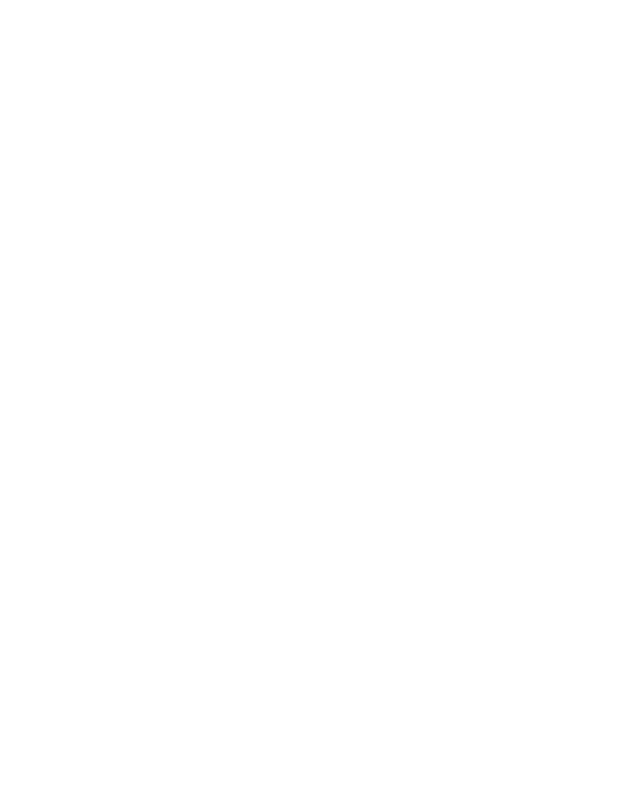
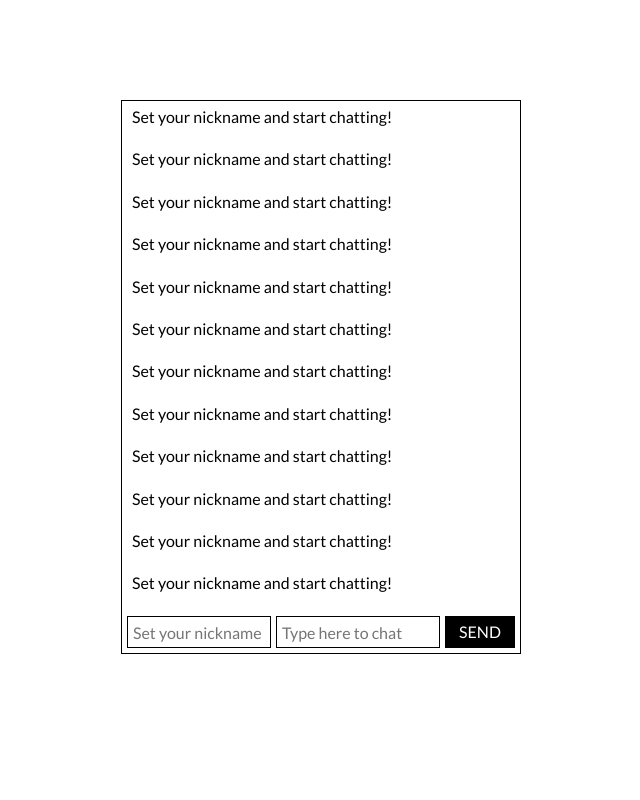
Before and after one commit to norbertpeity/chat, a plain HTML site: page index.html in a window 1280 px wide. Shown: the whole page, without its empty margins (319-959 px from the left). Drawn offline with Linux system fonts and the light colour scheme.

Commit message:
Created the layout and JS setup code to work with the app.

```diff
--- /dev/null
+++ b/css/main.css
@@ -0,0 +1,134 @@
+:root {
+    --primaryColor: #000;
+    --secondaryColor: #00f;
+    --textOnPrimary: #fff;
+    --textOnSecondary: #fff;
+    --errorColor: #f00;
+    --errorTextColor: #fff;
+}
+
+*,
+*::before,
+*::after {
+    box-sizing: border-box;
+}
+
+html {
+    font-size: 62.5%;
+}
+
+body {
+    font-family: Lato, sans-serif;
+    font-size: 1.6rem;
+    line-height: 1.4;
+}
+
+input[type=text],
+button {
+    font-family: Lato, sans-serif;
+    font-size: 1.6rem;
+    line-height: 1;
+}
+
+input[type=text] {
+    border: 1px solid var(--primaryColor);
+    transition: border-color .3s ease;
+    padding: 0 .5rem;
+}
+
+input[type=text]:focus {
+    border-color: var(--secondaryColor);
+    outline: none;
+}
+
+.chat {
+    border: 1px solid var(--primaryColor);
+    margin: 0 auto;
+    max-width: 100%;
+    padding: .5rem;
+    width: 40rem;
+}
+
+@media (min-width: 768px) {
+    .chat {
+        margin-top: 10rem;
+    }
+}
+
+.chat__messages {
+    /* display: flex; */
+    flex-direction: column;
+    height: 50rem;
+    justify-content: flex-end;
+    margin-bottom: 1rem;
+    padding: 0 .5rem;
+    overflow: auto;
+}
+
+.chat__messages::-webkit-scrollbar-track {
+    background-color: #ccc;
+}
+
+.chat__messages::-webkit-scrollbar {
+    width: 10px;
+    background-color: #ccc;
+}
+
+.chat__messages::-webkit-scrollbar-thumb {
+    background-color: var(--primaryColor);
+}
+
+.chat__message {
+    padding: 1rem 0;
+}
+
+.chat__message:first-child {
+    padding-top: 0;
+}
+
+.chat__message:last-child {
+    padding-bottom: 0;
+}
+
+.chat__message--reply {
+    align-self: flex-end;
+    text-align: right;
+}
+
+.chat__controls {
+    display: flex;
+}
+
+/* .chat__controls--focus-nickname .chat__nickname { flex-basis: 22rem; width: 22rem; }
+.chat__controls--focus-nickname .chat__input { flex-basis: 0; width: 0; }
+.chat__controls--focus-input .chat__nickname { flex-basis: 0; width: 0; }
+.chat__controls--focus-input .chat__input { flex-basis: 22rem; width: 22rem; } */
+
+.chat__nickname {
+    flex: 1 1 auto;
+    /* transition: width .3s ease, flex-basis .3s ease; */
+    width: 10rem;
+}
+
+.chat__input {
+    flex: 1 1 auto;
+    margin: 0 .5rem;
+    /* transition: width .3s ease, flex-basis .3s ease; */
+    width: 12rem;
+}
+
+.chat__send {
+    background-color: var(--primaryColor);
+    border: none;
+    color: var(--textOnPrimary);
+    cursor: pointer;
+    flex: 0 0 auto;
+    padding: .8rem 1rem;
+    text-transform: uppercase;
+    transition: background-color .3s ease;
+    width: 7rem;
+}
+
+.chat__send:hover {
+    background-color: var(--secondaryColor);
+}
--- a/index.html
+++ b/index.html
@@ -1,12 +1,51 @@
 <!DOCTYPE html>
 <html lang="en">
 <head>
-    <meta charset="UTF-8">
-    <meta name="viewport" content="width=device-width, initial-scale=1.0">
-    <meta http-equiv="X-UA-Compatible" content="ie=edge">
+    <meta charset="UTF-8" />
+    <meta name="viewport" content="width=device-width, initial-scale=1.0" />
+    <meta http-equiv="X-UA-Compatible" content="ie=edge" />
     <title>Chat</title>
+
+    <link href="https://fonts.googleapis.com/css?family=Lato&display=swap" rel="stylesheet" />
+
+    <link rel="stylesheet" href="css/main.css" />
 </head>
 <body>
 
+    <div class="chat">
+        <div class="chat__messages js-chat-messages">
+            <div class="chat__message">Set your nickname and start chatting!</div>
+            <div class="chat__message">Set your nickname and start chatting!</div>
+            <div class="chat__message">Set your nickname and start chatting!</div>
+            <div class="chat__message">Set your nickname and start chatting!</div>
+            <div class="chat__message">Set your nickname and start chatting!</div>
+            <div class="chat__message">Set your nickname and start chatting!</div>
+            <div class="chat__message">Set your nickname and start chatting!</div>
+            <div class="chat__message">Set your nickname and start chatting!</div>
+            <div class="chat__message">Set your nickname and start chatting!</div>
+            <div class="chat__message">Set your nickname and start chatting!</div>
+            <div class="chat__message">Set your nickname and start chatting!</div>
+            <div class="chat__message">Set your nickname and start chatting!</div>
+            <div class="chat__message">Set your nickname and start chatting!</div>
+            <div class="chat__message">Set your nickname and start chatting!</div>
+            <div class="chat__message">Set your nickname and start chatting!</div>
+            <div class="chat__message">Set your nickname and start chatting!</div>
+            <div class="chat__message">Set your nickname and start chatting! Set your nickname and start chatting!</div>
+            <div class="chat__message chat__message--reply">Set your nickname and start chatting! Set your nickname and start chatting!</div>
+            <div class="chat__message">Set your nickname and start chatting!</div>
+            <div class="chat__message">Set your nickname and start chatting!</div>
+            <div class="chat__message chat__message--reply">Set your nickname and start chatting!</div>
+            <div class="chat__message">Set your nickname and start chatting!</div>
+        </div>
+        <form class="chat__controls js-chat-controls">
+            <input type="text" class="chat__nickname js-chat-nickname" value="" placeholder="Set your nickname" />
+            <input type="text" class="chat__input js-chat-input" placeholder="Type here to chat" />
+            <button type="button" class="chat__send js-chat-send">Send</button>
+        </form>
+    </div>
+
+    <script src="https://cdnjs.cloudflare.com/ajax/libs/socket.io/2.2.0/socket.io.dev.js"></script>
+    <script src="js/main.js"></script>
+    <!-- <script src="https://cdnjs.cloudflare.com/ajax/libs/socket.io/2.2.0/socket.io.js"></script> -->
 </body>
 </html>
--- /dev/null
+++ b/js/main.js
@@ -0,0 +1,40 @@
+/* create a wrapper to keep the global namespace pollution minimal */
+const chat = ( function() {
+    /* cache the frequently used DOM elements */
+    const cache = {
+        messages: document.querySelector('.js-chat-messages'),
+        controls: document.querySelector('.js-chat-controls'),
+        nickname: document.querySelector('.js-chat-nickname'),
+        input: document.querySelector('.js-chat-input'),
+        send: document.querySelector('.js-chat-send'),
+    };
+
+    // const inputs = ['nickname', 'input'];
+    // const focusClass = 'chat__controls--focus-';
+    // const focusedInputClasses = inputs.map(inputName => `${focusClass}${inputName}`);
+    // console.log(focusedInputClasses);
+
+    // function handleInputFocus(target) {
+    //     console.log('focused', target);
+    //     cache.controls.classList.remove(...focusedInputClasses);
+    //     cache.controls.classList.add(`${focusClass}${target}`);
+    // }
+
+    // function handleInputBlur(target) {
+    //     console.log('blurred', target);
+    //     cache.controls.classList.remove(`${focusClass}${target}`);
+    // }
+
+    return {
+        init: function() {
+            console.log('initiating the chat app');
+            /* Make the text inputs wider when they are in focus */
+            // inputs.forEach(inputName => {
+            //     cache[inputName].addEventListener('focus', () => { handleInputFocus(inputName) });
+            //     cache[inputName].addEventListener('blur', () => { handleInputBlur(inputName) });
+            // });
+        }
+    }
+})();
+
+chat.init();
```
Also changed, not shown: 1 other file.
